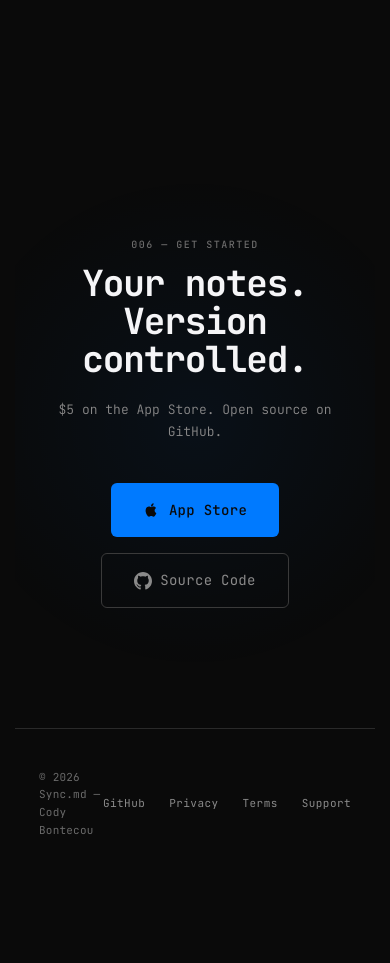
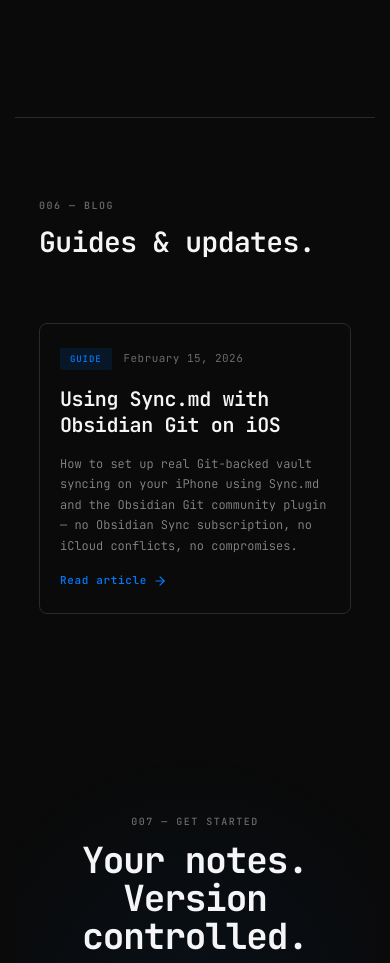
Before and after one commit to CodyBontecou/Sync.md, a website: page site/index.html in a window 390 px wide. Shown: the part 7383-8346 px from the top of the page. Before the commit the page ends 8262 px from the top, so only its background shows below. Drawn offline with Linux system fonts and the light colour scheme.

Commit message:
Add blog section to homepage, remove Specs from nav

```diff
--- a/site/index.html
+++ b/site/index.html
@@ -914,6 +914,119 @@
     opacity: 1;
   }
 
+  /* ─── BLOG SECTION ─── */
+  .blog-grid {
+    display: grid;
+    grid-template-columns: repeat(auto-fill, minmax(340px, 1fr));
+    gap: 24px;
+  }
+
+  .blog-card {
+    border: 1px solid var(--grey-2);
+    border-radius: 8px;
+    padding: 32px;
+    position: relative;
+    overflow: hidden;
+    transition: all 0.4s var(--ease);
+    text-decoration: none;
+    display: flex;
+    flex-direction: column;
+    gap: 16px;
+  }
+
+  .blog-card::after {
+    content: '';
+    position: absolute;
+    top: 0;
+    left: 0;
+    right: 0;
+    height: 1px;
+    background: var(--blue);
+    transform: scaleX(0);
+    transform-origin: left;
+    transition: transform 0.4s var(--ease);
+  }
+
+  .blog-card:hover::after {
+    transform: scaleX(1);
+  }
+
+  .blog-card:hover {
+    border-color: var(--grey-3);
+    background: var(--grey-1);
+    transform: translateY(-2px);
+  }
+
+  .blog-card-meta {
+    display: flex;
+    align-items: center;
+    gap: 12px;
+  }
+
+  .blog-card-tag {
+    font-size: 9px;
+    font-weight: 500;
+    letter-spacing: 0.1em;
+    text-transform: uppercase;
+    color: var(--blue);
+    background: var(--blue-dim);
+    padding: 4px 10px;
+    border-radius: 2px;
+  }
+
+  .blog-card-date {
+    font-size: 11px;
+    font-weight: 400;
+    color: var(--grey-4);
+    letter-spacing: 0.04em;
+  }
+
+  .blog-card-title {
+    font-size: 20px;
+    font-weight: 600;
+    letter-spacing: -0.02em;
+    line-height: 1.3;
+    color: var(--white);
+  }
+
+  .blog-card-excerpt {
+    font-size: 12px;
+    font-weight: 300;
+    color: var(--grey-5);
+    line-height: 1.7;
+    flex: 1;
+  }
+
+  .blog-card-link {
+    font-size: 11px;
+    font-weight: 500;
+    letter-spacing: 0.06em;
+    color: var(--blue);
+    display: inline-flex;
+    align-items: center;
+    gap: 6px;
+    transition: gap 0.3s var(--ease);
+  }
+
+  .blog-card:hover .blog-card-link {
+    gap: 10px;
+  }
+
+  .blog-card-link svg {
+    width: 14px;
+    height: 14px;
+  }
+
+  @media (max-width: 600px) {
+    .blog-grid {
+      grid-template-columns: 1fr;
+    }
+
+    .blog-card {
+      padding: 24px 20px;
+    }
+  }
+
   /* ─── COMMAND LINE ELEMENT ─── */
   .cli-block {
     background: var(--grey-1);
@@ -951,7 +1064,7 @@
       <a href="#features">Features</a>
       <a href="#workflow">Workflow</a>
       <a href="#automation">Automation</a>
-      <a href="#specs">Specs</a>
+      <a href="#blog">Blog</a>
       <a href="https://github.com/CodyBontecou/Sync.md" target="_blank">GitHub</a>
       <a href="https://apps.apple.com/us/app/sync-md/id6758960270" class="nav-cta">Download</a>
     </div>
@@ -1239,11 +1352,35 @@
   </div>
 </section>
 
+<!-- ─── BLOG ─── -->
+<section class="section" id="blog" style="border-top: 1px solid var(--grey-2);">
+  <div class="container">
+    <div class="reveal">
+      <div class="section-label">006 — Blog</div>
+      <h2 class="section-title">Guides & updates.</h2>
+    </div>
+    <div class="blog-grid reveal-stagger reveal">
+      <a href="blog/obsidian-git-ios-setup.html" class="blog-card">
+        <div class="blog-card-meta">
+          <span class="blog-card-tag">Guide</span>
+          <span class="blog-card-date">February 15, 2026</span>
+        </div>
+        <div class="blog-card-title">Using Sync.md with Obsidian Git on iOS</div>
+        <div class="blog-card-excerpt">How to set up real Git-backed vault syncing on your iPhone using Sync.md and the Obsidian Git community plugin — no Obsidian Sync subscription, no iCloud conflicts, no compromises.</div>
+        <div class="blog-card-link">
+          Read article
+          <svg viewBox="0 0 24 24" fill="none" stroke="currentColor" stroke-width="2" stroke-linecap="round" stroke-linejoin="round"><line x1="5" y1="12" x2="19" y2="12"/><polyline points="12 5 19 12 12 19"/></svg>
+        </div>
+      </a>
+    </div>
+  </div>
+</section>
+
 <!-- ─── CTA ─── -->
 <section class="cta-section" id="download">
   <div class="container">
     <div class="reveal">
-      <div class="section-label" style="text-align: center;">006 — Get Started</div>
+      <div class="section-label" style="text-align: center;">007 — Get Started</div>
       <h2 class="cta-title">Your notes<span class="accent">.</span><br>Version controlled<span class="accent">.</span></h2>
       <p class="cta-sub">$5 on the App Store. Open source on GitHub.</p>
       <div style="display: flex; gap: 16px; justify-content: center; flex-wrap: wrap;">
```
